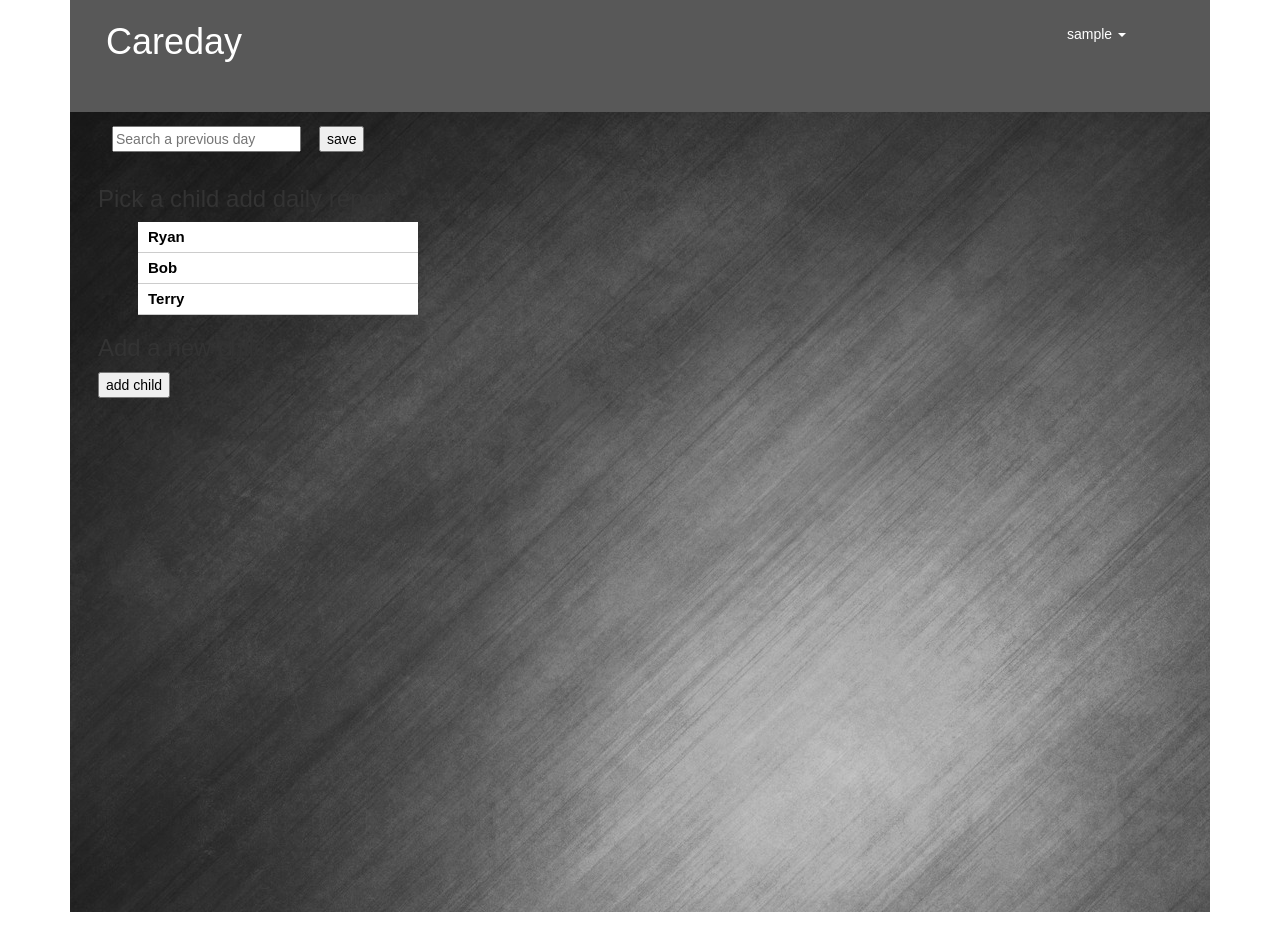
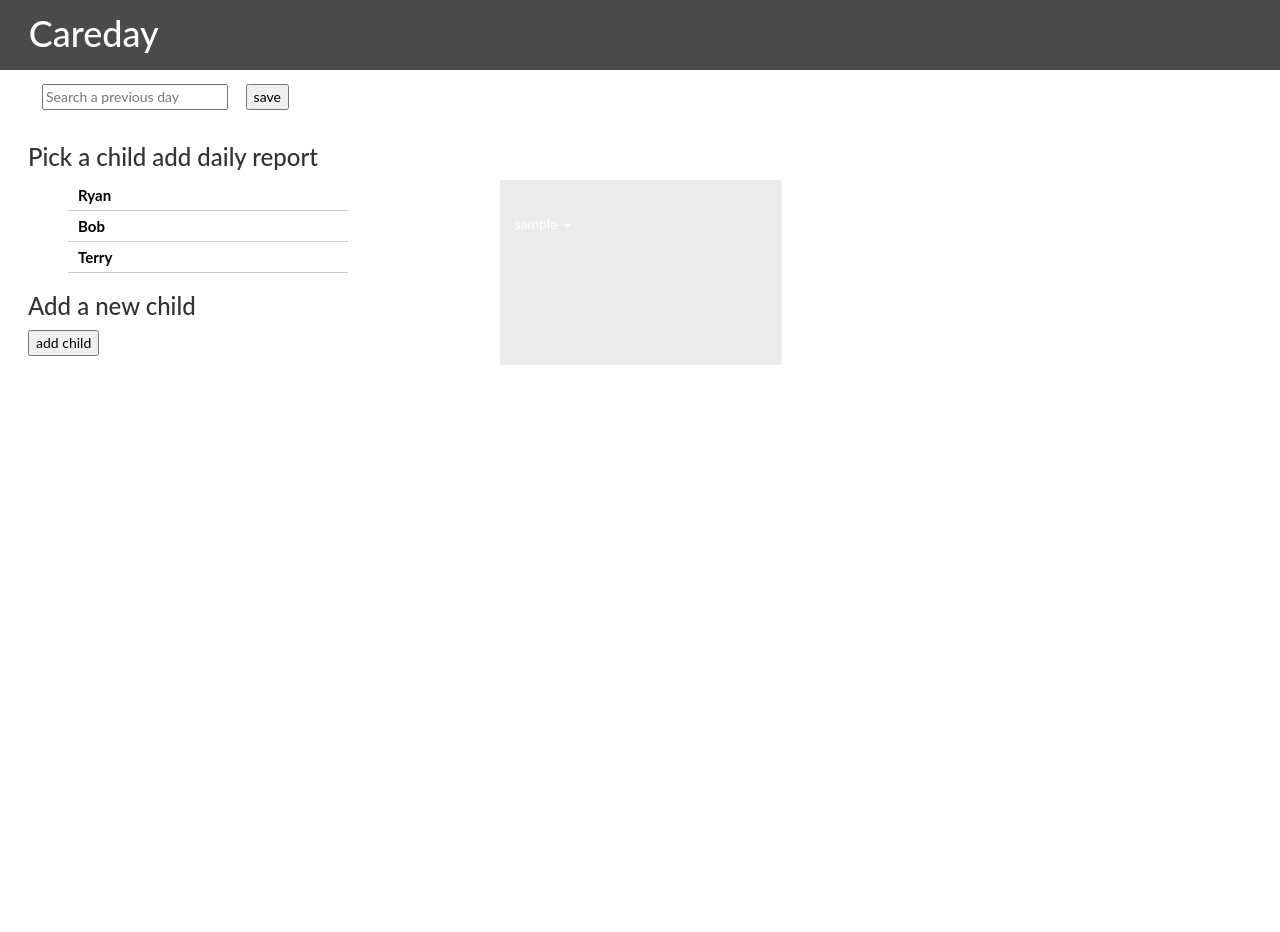
Before and after one commit to rryanburton/CareDay-RB, a Django app: page /calander in a window 1280 px wide. After the commit the page ends 365 px from the top, so only its background shows below. Run offline with Django 3.2, Linux system fonts and the light colour scheme; the visitor is signed in with stand-in values (Sample User, id 1); some libraries are stand-ins or nearby versions.

Commit message:
add styles for landing page

```diff
--- a/careapp/static/style.css
+++ b/careapp/static/style.css
@@ -145,7 +145,6 @@ form.activities {
     text-align: center;
     padding: .5em;
   }
-
 div#report1 {
   /*background-color: #D8D8D8;*/
   border-radius: 5px;
@@ -210,57 +209,110 @@ div.form-group {
   margin: 0.5em; }
 
 body {
-  font-family: sans-serif; }
+  font-family: 'lato'; }
 
 header.main-header {
-  max-width: 1140px;
+  min-width: 100%;
   margin: 0 auto;
   display: block;
-  background-color: #585858;
-  height: 8em;
+  background-color: #4A4A4A;
+  height: 5em;
+  clear: both;
   overflow: auto; }
 header.main-header h1 {
-    padding: .2em;
+
   margin: 0;
   margin-top: .4em;
   margin-left: .8em;
   display: block;
   float: left;
   color: #fff; }
-  header.main-header nav#main-login {
-    float: right;
+nav#main-login {
+  width: 22%;
+  padding: 1em;
+  position: absolute;
+  background: rgba(216, 216, 216, 0.5);
   margin: 1em;
   margin-top: .3em;
-    margin-right: 5em; }
-    header.main-header nav#main-login a {
+  margin-right: 5em;
+  display: inline;
+  border-radius: 3px;
+  top: 22%;
+  right: 0;
+  bottom: 0;
+  left: 38%;
+  height: 185px;
+}
+nav#main-login a {
   text-decoration: none; }
-    header.main-header nav#main-login form.form-login div.form-group {
-      display: inline-block; }
-    header.main-header nav#main-login ul.dropdown-menu {
+nav#main-login form.form-login div.form-group {
+  display: block;
+  margin: 1em;
+}
+nav#main-login form.form-login button {
+  margin-left: 15px;
+}
+nav#main-login ul.dropdown-menu {
   float: right;
   padding: 0; }
-    header.main-header nav#main-login ul.form-login {
+nav#main-login ul.form-login {
   display: inline;
   text-decoration: none; }
-    header.main-header nav#main-login li {
+nav#main-login li {
   list-style: none; }
-    header.main-header nav#main-login li a.dropdown-toggle {
+nav#main-login li a.dropdown-toggle {
   display: inline;
   margin-right: 1em;
   color: #fff; }
-    header.main-header nav#main-login #logout a {
+nav#main-login #logout a {
     margin-top: 0; }
-
+  .container-fluid {
+    padding: 0;
+}
+nav#main-nav {
+  float: right;
+  margin: 1em;
+  padding: .5em;
+  font-size: 16pt;
+  margin-top: .5em;
+}
+nav#main-nav a {
+  margin: 1em;
+}
+nav#main-nav a:hover {
+  color: pink;
+  text-decoration: none;
+}
 main.container {
-  max-width: 1140px;
+  min-width: 100%;
   margin: 0 auto;
   padding: 0;
   min-height: 800px;
-  background-color: #D8D8D8;
-  background-image: url('img/background.jpg');
+  /*background-color: #D8D8D8;*/
+  /*background-image: url('img/background.jpg');*/
   /*background-repeat: no-repeat;*/
-  overflow: auto; }
-
+  overflow: auto;
+  position: relative;}
+div.main-image img {
+  max-width: 100%;
+  height: auto;
+  margin: 0 auto;
+  position: relative;
+  /*background:#7f7f7f;
+  background:rgba(0,0,0,0.5);*/
+}
+ div.main-image:after {
+  content: " ";
+  /*z-index: 10;*/
+  display: block;
+  position: absolute;
+  height: 100%;
+  overflow: auto;
+  top: 0;
+  left: 0;
+  right: 0;
+  background: rgba(0, 0, 0, 0.5);
+}
 #list {
   width: 320px;
   font-size: 15px; }
@@ -314,170 +366,6 @@ section#wrap {
     text-align: center;
     margin-top: 0; }
 
-body {
-  font-family: sans-serif; }
-
-header.main-header {
-  max-width: 1140px;
-  margin: 0 auto;
-  display: block;
-  background-color: #585858;
-  height: 8em;
-  overflow: auto; }
-  header.main-header h1 {
-    padding: .2em;
-    margin: 0;
-    margin-top: .4em;
-    margin-left: .8em;
-    display: block;
-    float: left;
-    color: #fff; }
-  header.main-header nav#main-login {
-    float: right;
-    margin: 1em;
-    margin-top: .3em;
-    margin-right: 5em; }
-    header.main-header nav#main-login a {
-      text-decoration: none; }
-    header.main-header nav#main-login form.form-login div.form-group {
-      display: inline-block; }
-    header.main-header nav#main-login ul.dropdown-menu {
-      float: right;
-      padding: 0; }
-    header.main-header nav#main-login ul.form-login {
-      display: inline;
-      text-decoration: none; }
-    header.main-header nav#main-login li {
-      list-style: none; }
-    header.main-header nav#main-login li a.dropdown-toggle {
-      display: inline;
-      margin-right: 1em;
-      color: #fff; }
-    header.main-header nav#main-login #logout a {
-      margin-top: 0; }
-
-#list {
-  width: 320px;
-  font-size: 15px; }
-
-#list ul.add-child {
-  list-style: none; }
-
-#list ul.add-child li.child a {
-  display: block;
-  text-decoration: none;
-  color: #000;
-  background-color: #FFFFFF;
-  line-height: 30px;
-  border-bottom-style: solid;
-  border-bottom-width: 1px;
-  border-bottom-color: #CCCCCC;
-  padding-left: 10px;
-  cursor: pointer; }
-  #list ul.add-child li.child a:hover {
-    background-color: #585858; }
-
-#list ul.add-child li.child a:hover {
-  color: #fff;
-  background-repeat: repeat-x; }
-
-#list ul.add-child li.child a strong {
-  margin-right: 10px; }
-
-#datepicker {
-  margin: 1em; }
-
-#calendar-form {
-  margin-left: 2em; }
-
-#add {
-  margin-left: 2em;
-  margin-bottom: 2em; }
-
-select {
-  width: 125px; }
-
-button {
-  color: #000; }
-
-section#wrap {
-  width: 60%;
-  margin-left: 20%;
-  margin-right: 20%; }
-  section#wrap h2 {
-    padding: .5em;
-    text-align: center;
-    margin-top: 0; }
-
-body {
-  font-family: sans-serif; }
-
-header.main-header {
-  max-width: 1140px;
-  margin: 0 auto;
-  display: block;
-  background-color: #585858;
-  height: 8em;
-  overflow: auto; }
-  header.main-header h1 {
-    padding: .2em;
-    margin: 0;
-    margin-top: .4em;
-    margin-left: .8em;
-    display: block;
-    float: left;
-    color: #fff; }
-  header.main-header nav#main-login {
-    float: right;
-    margin: 1em;
-    margin-top: .3em;
-    margin-right: 5em; }
-    header.main-header nav#main-login a {
-      text-decoration: none; }
-    header.main-header nav#main-login form.form-login div.form-group {
-      display: inline-block; }
-    header.main-header nav#main-login ul.dropdown-menu {
-      float: right;
-      padding: 0; }
-    header.main-header nav#main-login ul.form-login {
-      display: inline;
-      text-decoration: none; }
-    header.main-header nav#main-login li {
-      list-style: none; }
-    header.main-header nav#main-login li a.dropdown-toggle {
-      display: inline;
-      margin-right: 1em;
-      color: #fff; }
-    header.main-header nav#main-login #logout a {
-      margin-top: 0; }
-
-#list {
-  width: 320px;
-  font-size: 15px; }
-
-#list ul.add-child {
-  list-style: none; }
-
-#list ul.add-child li.child a {
-  display: block;
-  text-decoration: none;
-  color: #000;
-  background-color: #FFFFFF;
-  line-height: 30px;
-  border-bottom-style: solid;
-  border-bottom-width: 1px;
-  border-bottom-color: #CCCCCC;
-  padding-left: 10px;
-  cursor: pointer; }
-  #list ul.add-child li.child a:hover {
-    background-color: #585858; }
-
-#list ul.add-child li.child a:hover {
-  color: #fff;
-  background-repeat: repeat-x; }
-
-#list ul.add-child li.child a strong {
-  margin-right: 10px; }
 
 #datepicker {
   margin: 1em; }
@@ -525,15 +413,15 @@ div.col-lg-2.col-md-3.col-sm-3  {
 
 
 /*media queries*/
-
+/*
 @media (max-width: 1201px) {
   header.main-header {
-    /*max-width: 82.3%;*/
+    max-width: 82.3%;
     width: 900px;
     margin: 0 auto;
   }
   main.container {
-    /*width: 80%;*/
+    width: 80%;
     width: 900px;
     margin: 0 auto;
-  }
+  }*/
```
Lines whose indentation alone changed are shown as unchanged.
